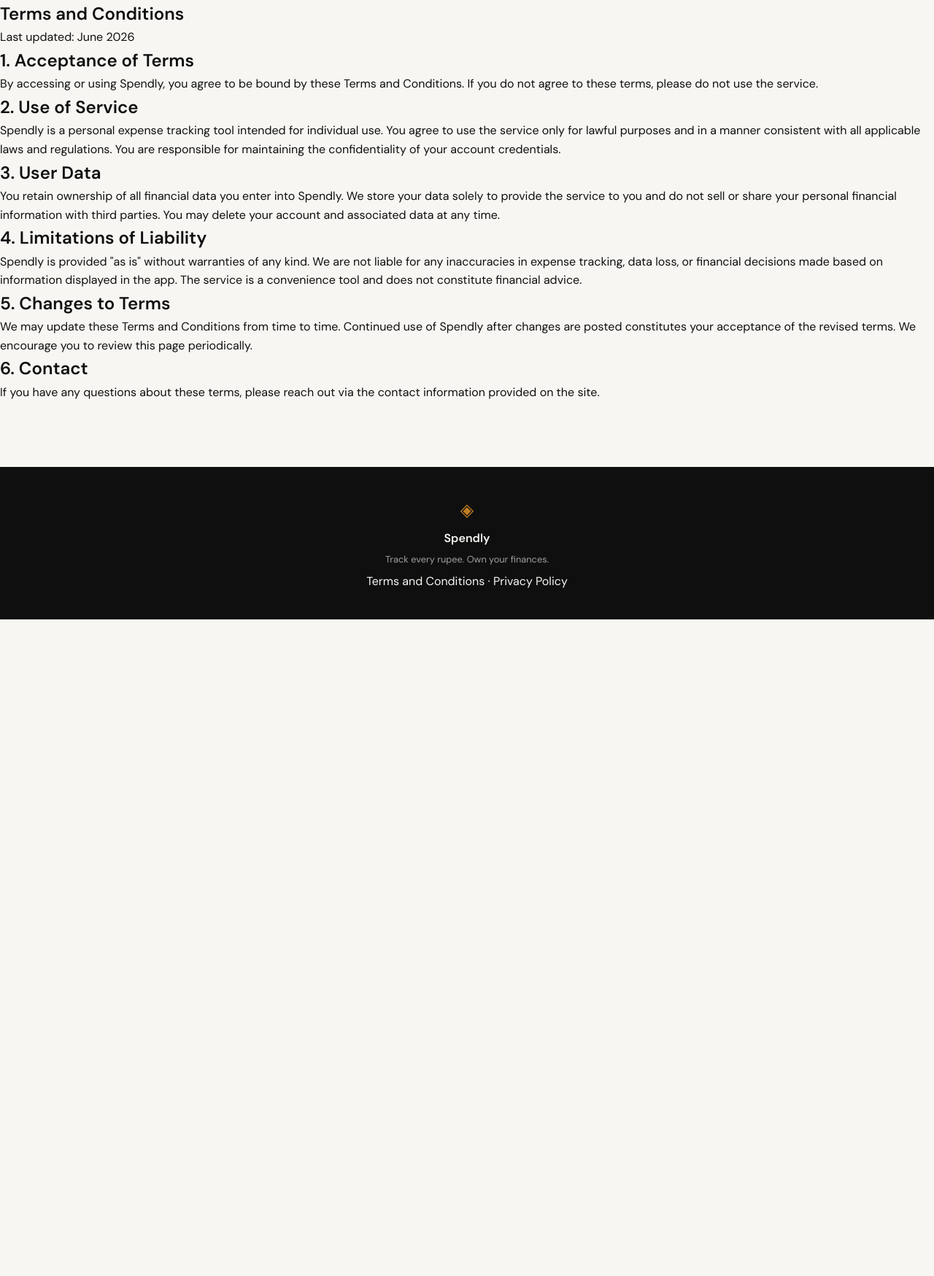
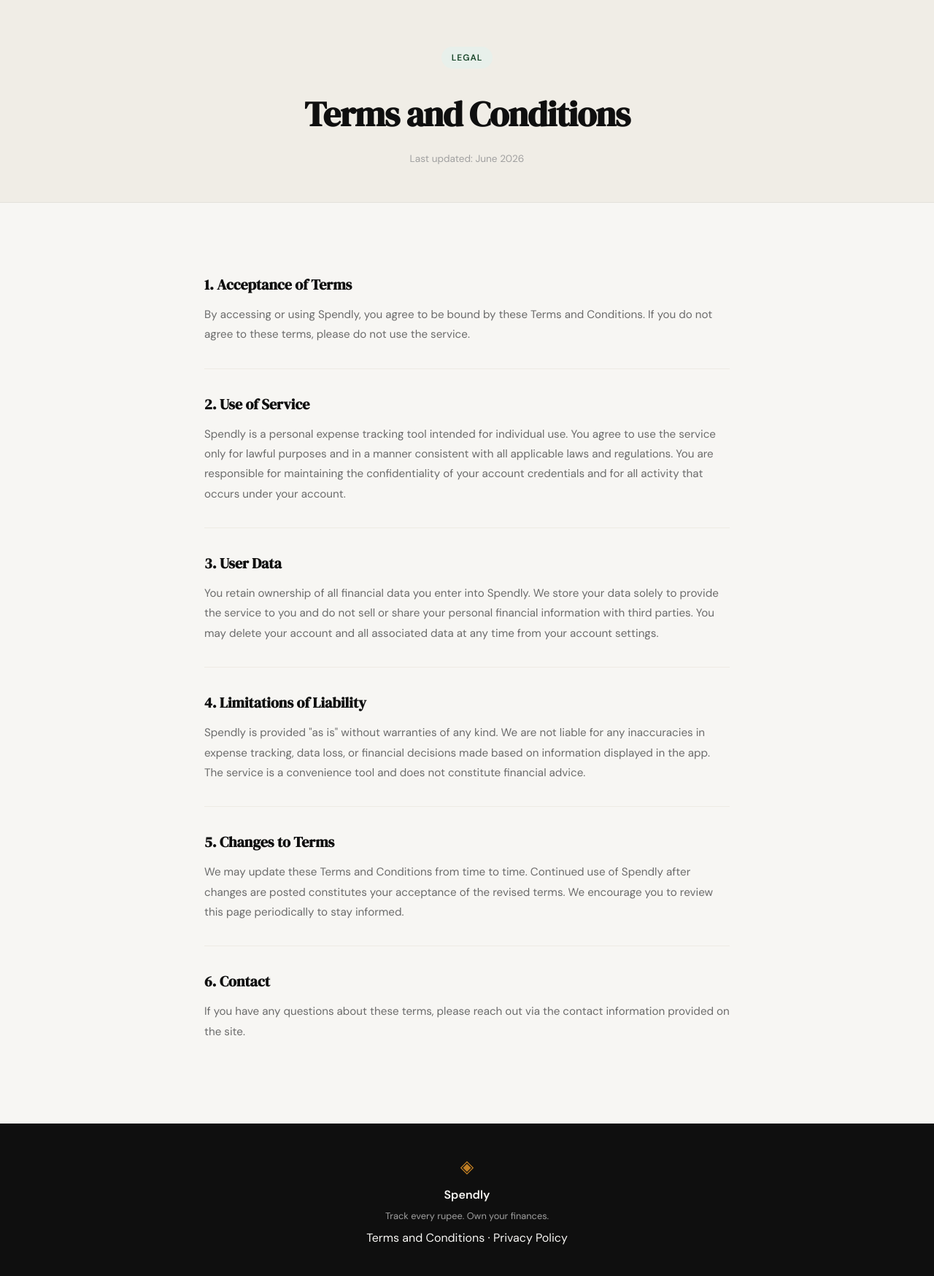
Before and after one commit to K-a-n-a-v/ClaudePrep, a Flask app: page /terms in a window 1280 px wide. Shown: the part 61-1810 px from the top of the page at 73% size. Before the commit the page ends 910 px from the top, so only its background shows below. Run offline with Flask 3, Linux system fonts and the light colour scheme.

Commit message:
terms: style page to match site design system
Co-Authored-By: Claude Sonnet 4.6 <noreply@anthropic.com>

```diff
--- a/static/css/style.css
+++ b/static/css/style.css
@@ -508,6 +508,67 @@ a { color: inherit; text-decoration: none; }
 }
 
 /* ------------------------------------------------------------------ */
+/* Terms page                                                          */
+/* ------------------------------------------------------------------ */
+
+.terms-hero {
+    background: var(--paper-warm);
+    border-bottom: 1px solid var(--border);
+    padding: 4rem 2rem 3rem;
+    text-align: center;
+}
+
+.terms-hero-inner {
+    max-width: 720px;
+    margin: 0 auto;
+}
+
+.terms-title {
+    font-family: var(--font-display);
+    font-size: clamp(2rem, 4vw, 3rem);
+    color: var(--ink);
+    margin-bottom: 0.75rem;
+    letter-spacing: -0.02em;
+}
+
+.terms-meta {
+    font-size: 0.85rem;
+    color: var(--ink-faint);
+}
+
+.terms-body {
+    padding: 4rem 2rem 5rem;
+}
+
+.terms-inner {
+    max-width: 720px;
+    margin: 0 auto;
+    display: flex;
+    flex-direction: column;
+    gap: 0;
+}
+
+.terms-section {
+    padding: 2rem 0;
+    border-bottom: 1px solid var(--border-soft);
+}
+
+.terms-section:last-child { border-bottom: none; }
+
+.terms-heading {
+    font-family: var(--font-display);
+    font-size: 1.25rem;
+    color: var(--ink);
+    margin-bottom: 0.75rem;
+}
+
+.terms-section p {
+    font-size: 0.95rem;
+    color: var(--ink-muted);
+    line-height: 1.8;
+}
+
+/* ------------------------------------------------------------------ */
 /* Responsive                                                          */
 /* ------------------------------------------------------------------ */
 
--- a/templates/terms.html
+++ b/templates/terms.html
@@ -4,40 +4,47 @@
 
 {% block content %}
 
-<section class="terms-page">
+<section class="terms-hero">
+    <div class="terms-hero-inner">
+        <div class="hero-badge">Legal</div>
+        <h1 class="terms-title">Terms and Conditions</h1>
+        <p class="terms-meta">Last updated: June 2026</p>
+    </div>
+</section>
+
+<section class="terms-body">
     <div class="terms-inner">
-        <h1 class="terms-title">Terms and Conditions</h1>
-        <p class="terms-updated">Last updated: June 2026</p>
 
         <div class="terms-section">
-            <h2>1. Acceptance of Terms</h2>
+            <h2 class="terms-heading">1. Acceptance of Terms</h2>
             <p>By accessing or using Spendly, you agree to be bound by these Terms and Conditions. If you do not agree to these terms, please do not use the service.</p>
         </div>
 
         <div class="terms-section">
-            <h2>2. Use of Service</h2>
-            <p>Spendly is a personal expense tracking tool intended for individual use. You agree to use the service only for lawful purposes and in a manner consistent with all applicable laws and regulations. You are responsible for maintaining the confidentiality of your account credentials.</p>
+            <h2 class="terms-heading">2. Use of Service</h2>
+            <p>Spendly is a personal expense tracking tool intended for individual use. You agree to use the service only for lawful purposes and in a manner consistent with all applicable laws and regulations. You are responsible for maintaining the confidentiality of your account credentials and for all activity that occurs under your account.</p>
         </div>
 
         <div class="terms-section">
-            <h2>3. User Data</h2>
-            <p>You retain ownership of all financial data you enter into Spendly. We store your data solely to provide the service to you and do not sell or share your personal financial information with third parties. You may delete your account and associated data at any time.</p>
+            <h2 class="terms-heading">3. User Data</h2>
+            <p>You retain ownership of all financial data you enter into Spendly. We store your data solely to provide the service to you and do not sell or share your personal financial information with third parties. You may delete your account and all associated data at any time from your account settings.</p>
         </div>
 
         <div class="terms-section">
-            <h2>4. Limitations of Liability</h2>
+            <h2 class="terms-heading">4. Limitations of Liability</h2>
             <p>Spendly is provided "as is" without warranties of any kind. We are not liable for any inaccuracies in expense tracking, data loss, or financial decisions made based on information displayed in the app. The service is a convenience tool and does not constitute financial advice.</p>
         </div>
 
         <div class="terms-section">
-            <h2>5. Changes to Terms</h2>
-            <p>We may update these Terms and Conditions from time to time. Continued use of Spendly after changes are posted constitutes your acceptance of the revised terms. We encourage you to review this page periodically.</p>
+            <h2 class="terms-heading">5. Changes to Terms</h2>
+            <p>We may update these Terms and Conditions from time to time. Continued use of Spendly after changes are posted constitutes your acceptance of the revised terms. We encourage you to review this page periodically to stay informed.</p>
         </div>
 
         <div class="terms-section">
-            <h2>6. Contact</h2>
+            <h2 class="terms-heading">6. Contact</h2>
             <p>If you have any questions about these terms, please reach out via the contact information provided on the site.</p>
         </div>
+
     </div>
 </section>
 
```
